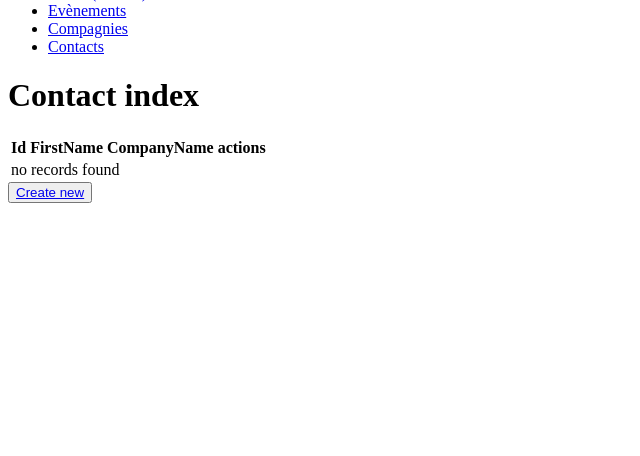
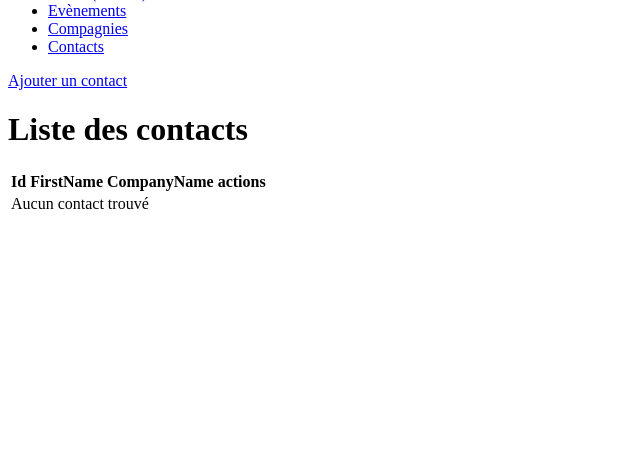
Before and after one commit to LN45/hackathon_2, a Symfony app: template templates/contact/index.html.twig in a window 1280 px wide. Shown: the part 344-800 px from the top of the page, without its empty margins (0-640 px from the left). Run offline with Twig, Linux system fonts and the light colour scheme; the template is opened without the code that fills it, so the values that code supplies are empty; some libraries are stand-ins or nearby versions.

Commit message:
mise en forme des tableaux de listing

```diff
--- a/templates/contact/index.html.twig
+++ b/templates/contact/index.html.twig
@@ -3,8 +3,15 @@
 {% block title %}Contact index{% endblock %}
 
 {% block body %}
-    <h1>Contact index</h1>
+    <div class="container">
+        <div class="row">
+            <a href="{{ path('contact_new') }}" class="btn btn-primary"><i class="fas fa-plus-circle"></i>Ajouter un contact</a>
+            <div class="ml-5">
+                <h1>Liste des contacts</h1>
+            </div>
+        </div>
 
+        <div class="row mt-5">
             <table class="table">
                 <thead>
                 <tr>
@@ -12,7 +19,7 @@
                     <th>FirstName</th>
                     <th>CompanyName</th>
 
-                <th>actions</th>
+                    <th class="text-right">actions</th>
                 </tr>
                 </thead>
                 <tbody>
@@ -21,19 +28,20 @@
                         <td>{{ contact.id }}</td>
                         <td>{{ contact.firstName }}</td>
                         <td>{{ contact.companyName }}</td>
-                <td>
-                    <a href="{{ path('contact_show', {'id': contact.id}) }}">show</a>
-                    <a href="{{ path('contact_edit', {'id': contact.id}) }}">edit</a>
+                        <td class="text-right">
+                            <a href="{{ path('contact_show', {'id': contact.id}) }}"><i class="far fa-eye"></i></a>
+                            <a href="{{ path('contact_edit', {'id': contact.id}) }}"><i class="fas fa-pen"></i></a>
                         </td>
                     </tr>
                 {% else %}
                     <tr>
-                <td colspan="4">no records found</td>
-
+                        <td colspan="4">Aucun contact trouvé</td>
                     </tr>
                 {% endfor %}
                 </tbody>
             </table>
-    <button class="mx-auto button_new btn btn-outline-dark"><a href="{{ path('contact_new') }}">Create new</a></button>
+        </div>
+    </div>
+
 
 {% endblock %}
```
Also changed, not shown: templates/company/index.html.twig (+13 -6 lines). Lines whose indentation alone changed are shown as unchanged.
